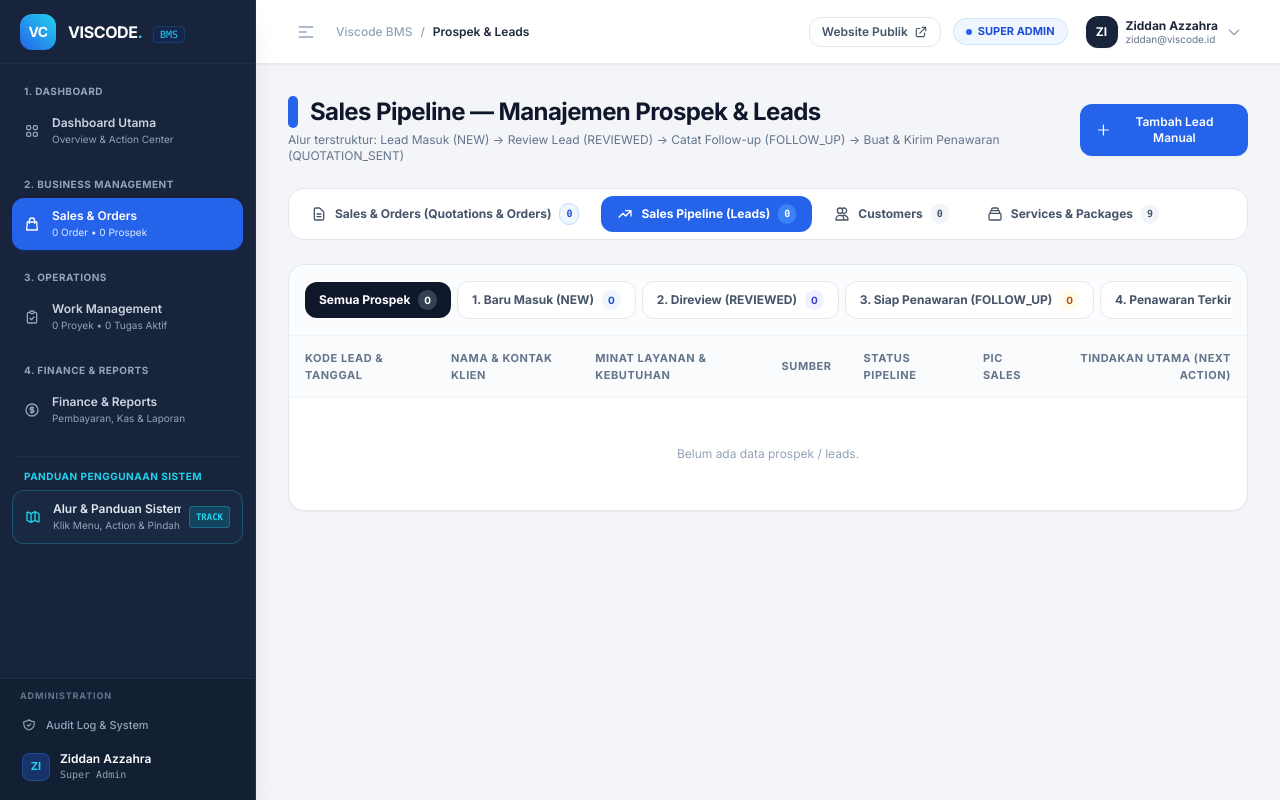
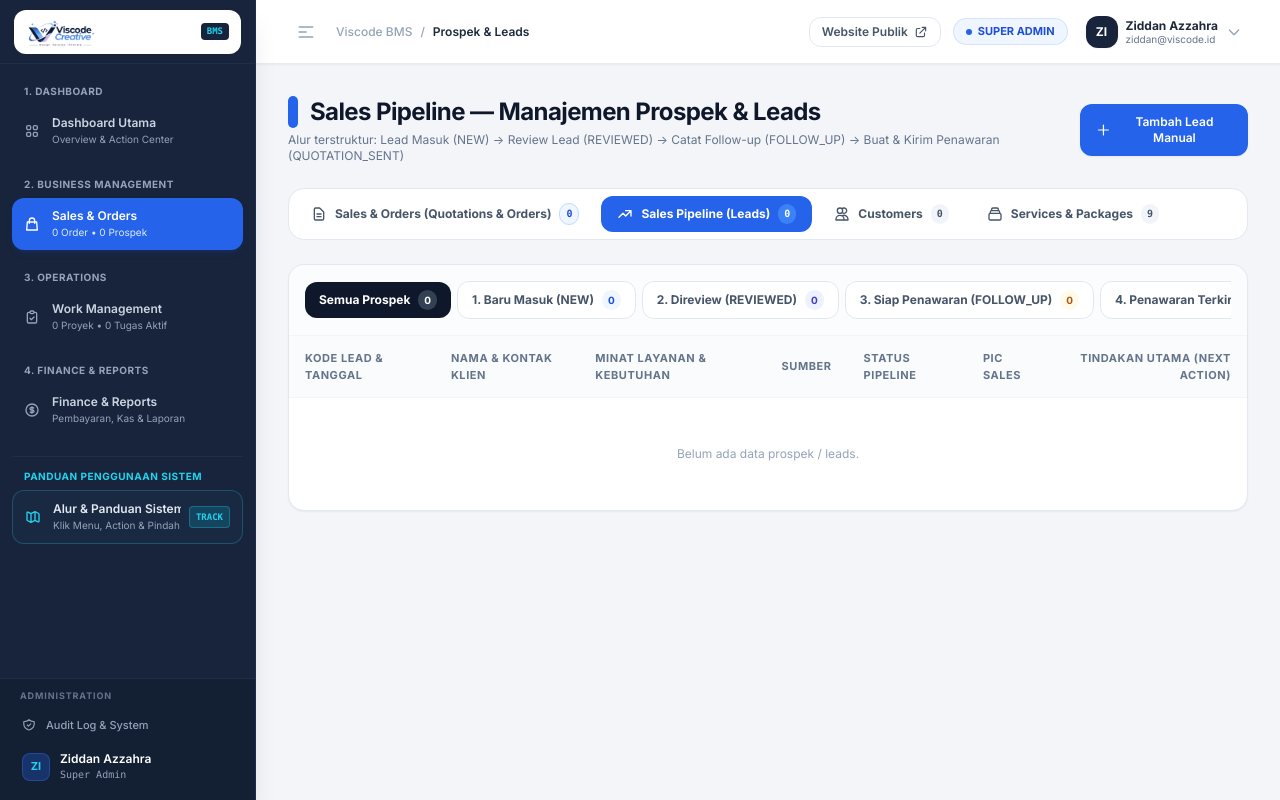
Before and after one commit to ralvihan/viscode-creative, a Laravel app: page /leads in a window 1280 px wide. Run offline with Laravel 12, Linux system fonts and the light colour scheme; a user stored in the database is signed in; data comes from the database, SQL or seed files in the repository; data that the repository does not hold is empty; style sheets or scripts are compiled from the project's sources; some libraries are stand-ins or nearby versions.

Commit message:
feat: add application logo, app layout, guest layout, and sidebar components

```diff
--- a/resources/views/layouts/app.blade.php
+++ b/resources/views/layouts/app.blade.php
@@ -6,6 +6,8 @@
         <meta name="csrf-token" content="{{ csrf_token() }}">
 
         <title>{{ config('app.name', 'Viscode BMS') }}</title>
+        <link rel="icon" type="image/png" href="{{ asset('assets/favicon.png') }}">
+        <link rel="apple-touch-icon" href="{{ asset('assets/favicon.png') }}">
 
         <!-- Fonts (Inter) -->
         <link rel="preconnect" href="https://fonts.bunny.net">
--- a/resources/views/layouts/sidebar.blade.php
+++ b/resources/views/layouts/sidebar.blade.php
@@ -17,18 +17,20 @@
        }"
        @click.outside="sidebarOpen = false">
 
-    <!-- Header Logo -->
-    <div class="h-16 flex items-center justify-between px-5 border-b border-[#1E2E4A]">
-        <a href="{{ route('dashboard') }}" class="flex items-center gap-3 overflow-hidden group">
-            <div class="w-9 h-9 rounded-xl bg-gradient-to-tr from-[#2563EB] to-[#22D3EE] flex items-center justify-center shrink-0 shadow-md shadow-blue-900/30 group-hover:scale-105 transition-transform duration-200">
-                <span class="text-white font-black text-sm tracking-tighter">VC</span>
+    <!-- Header Logo (Using Official Landing Page Logo) -->
+    <div class="h-16 flex items-center justify-between px-3.5 border-b border-[#1E2E4A]">
+        <a href="{{ route('dashboard') }}" class="flex items-center justify-center flex-1 overflow-hidden group">
+            <!-- Expanded Full Logo -->
+            <div x-show="!sidebarCollapsed" class="w-full bg-white rounded-xl px-3 py-1.5 flex items-center justify-between shadow-sm group-hover:shadow transition-all">
+                <img src="{{ asset('assets/logo.png') }}" alt="Viscode Creative" class="h-8 w-auto object-contain">
+                <span class="text-[9px] font-mono font-bold px-1.5 py-0.5 rounded bg-[#17243B] text-[#22D3EE] shrink-0">BMS</span>
             </div>
-            <div x-show="!sidebarCollapsed" class="transition-opacity duration-200">
-                <span class="font-bold text-base text-white tracking-tight">VISCODE<span class="text-[#22D3EE]">.</span></span>
-                <span class="ml-1.5 text-[10px] font-mono px-1.5 py-0.5 rounded bg-blue-950/80 text-[#22D3EE] border border-cyan-800/50">BMS</span>
+            <!-- Collapsed Icon Logo -->
+            <div x-show="sidebarCollapsed" style="display: none;" class="w-10 h-10 bg-white rounded-xl p-1.5 flex items-center justify-center shadow-sm group-hover:scale-105 transition-transform">
+                <img src="{{ asset('assets/favicon.png') }}" alt="VC" class="w-full h-full object-contain">
             </div>
         </a>
-        <button type="button" @click="sidebarOpen = false" class="lg:hidden text-slate-400 hover:text-white p-1">
+        <button type="button" @click="sidebarOpen = false" class="lg:hidden text-slate-400 hover:text-white p-1 ml-2">
             <svg class="w-5 h-5" fill="none" stroke="currentColor" viewBox="0 0 24 24"><path stroke-linecap="round" stroke-linejoin="round" stroke-width="2" d="M6 18L18 6M6 6l12 12"/></svg>
         </button>
     </div>
```
Also changed, not shown: resources/views/components/application-logo.blade.php (+1 -3 lines), resources/views/layouts/guest.blade.php (+5 -9 lines).
